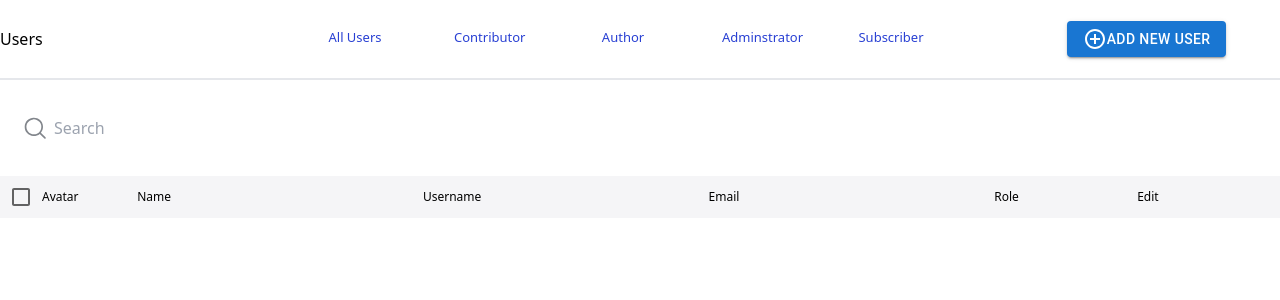
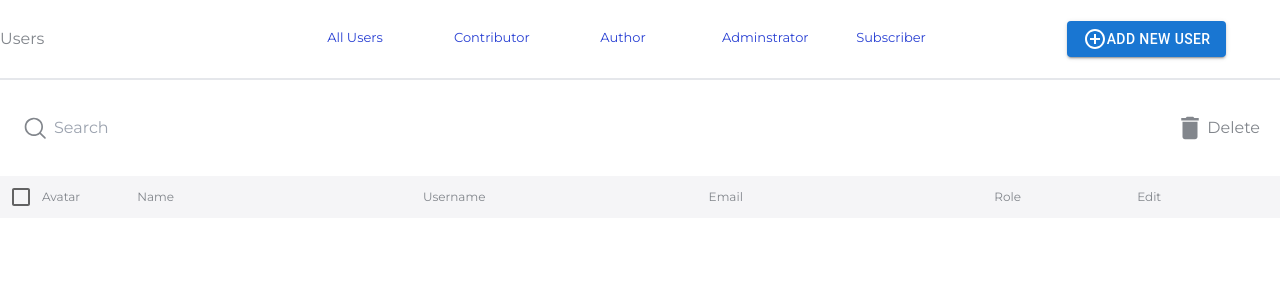
Before and after one commit to darwanceyhan/UsersTask, a React (Create React App) app in the folder my-app/: page / in a window 1280 px wide. Shown: the top 300 px of the page. Built offline with nearby package versions, Linux system fonts and the light colour scheme.

Commit message:
Add delete button to which selected users , svg image and change the style

```diff
--- a/my-app/src/App.tsx
+++ b/my-app/src/App.tsx
@@ -27,6 +27,7 @@ function App() {
           </div>
         </div>
       </div>
+      <div className="grid grid-cols-2">
         <div className="flex gap-2 mx-6 h-24 items-center">
           <svg
             width="22"
@@ -43,6 +44,22 @@ function App() {
 
           <input type="text" placeholder="Search" className="searchInput" />
         </div>
+        <div className="flex items-center justify-end mr-5 gap-2 ">
+          <svg
+            width="18"
+            height="24"
+            viewBox="0 0 18 24"
+            fill="none"
+            xmlns="http://www.w3.org/2000/svg"
+          >
+            <path
+              d="M1.5 20.75C1.5 22.1313 2.61875 23.25 4 23.25H14C15.3813 23.25 16.5 22.1313 16.5 20.75V5.75H1.5V20.75ZM17.75 2H13.375L12.125 0.75H5.875L4.625 2H0.25V4.5H17.75V2Z"
+              fill="#82868C"
+            />
+          </svg>
+          <button className="hover:text-rose-600">Delete</button>
+        </div>
+      </div>
       <div className="flex flex-row w-full text-xs items-center listBar">
         <Checkbox />
         <div className="basis-1/6 gap-4">Avatar</div>
--- a/my-app/src/index.css
+++ b/my-app/src/index.css
@@ -5,6 +5,8 @@
 body,html{
     height: 100%;
     width: 100%;
+    font-family: "montserrat", sans-serif;
+    color: #82868C;
 
 }
 
```
Also changed, not shown: my-app/public/Vector.svg (added). Lines whose indentation alone changed are shown as unchanged.
